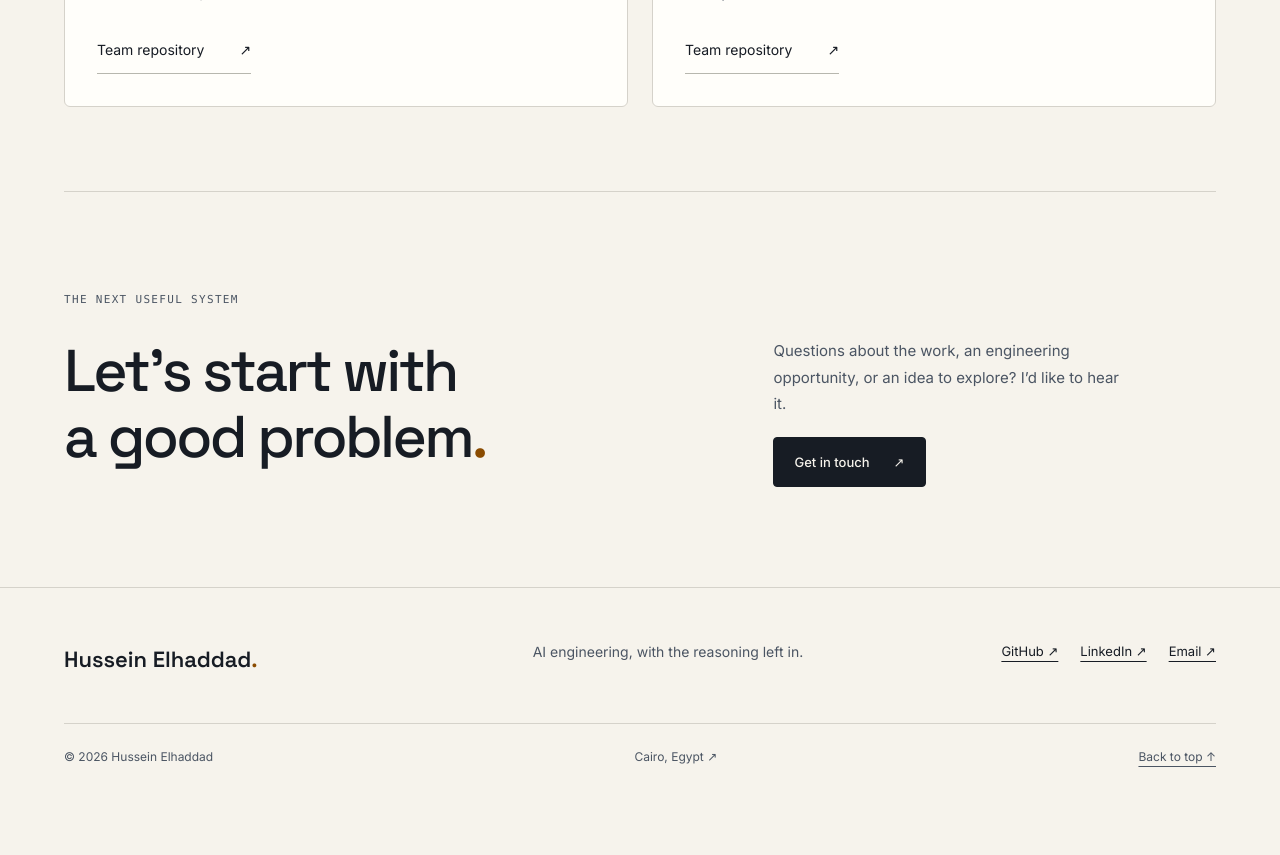
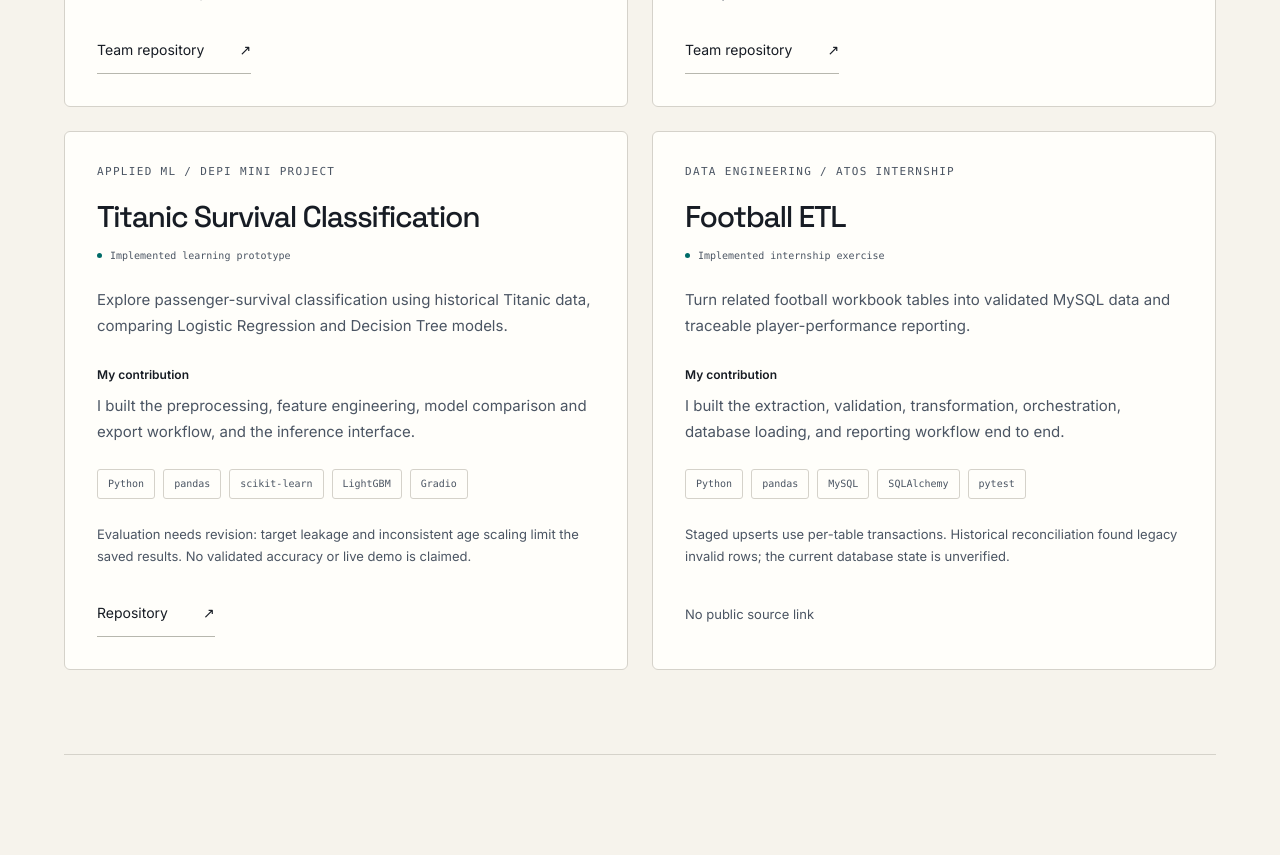
Before and after one commit to HusseinElhaddad/portfolio, a Next.js app: page /work in a window 1280 px wide. Shown: the part 2820-3675 px from the top of the page. Before the commit the page ends 3611 px from the top, so only its background shows below. Built offline with nearby package versions, Linux system fonts and the light colour scheme.

Commit message:
feat(work): publish confirmed project contributions
* feat(work): add confirmed Titanic project

* feat(work): reflect confirmed project roles

```diff
--- a/src/app/work/page.tsx
+++ b/src/app/work/page.tsx
@@ -6,7 +6,7 @@ import { ContactCTA } from "@/components/layout/Footer";
 import styles from "./work.module.css";
 export const metadata = pageMeta(
   "Selected work",
-  "Explore Olist data pipelines, FPL-Intel RAG integration, and Sawakli analytical foundations, plus focused contributions to So3ratk and Trip Planner.",
+  "Explore Olist, FPL-Intel, and Sawakli case studies, plus So3ratk, Trip Planner, a Titanic classification learning prototype, and Football ETL.",
   "/work/",
   "work",
 );
@@ -85,19 +85,25 @@ export default function Work() {
                   <dt>My contribution</dt>
                   <dd>{project.contribution}</dd>
                 </dl>
-                <ul className="tags" aria-label={`${project.name} team stack`}>
+                <ul className="tags" aria-label={`${project.name} stack`}>
                   {project.stack.map((item) => (
                     <li key={item}>{item}</li>
                   ))}
                 </ul>
                 <p className={styles.scope}>{project.note}</p>
-                <a
-                  href={project.repository}
-                  className="text-link"
-                  aria-label={`${project.name} team repository`}
-                >
-                  Team repository <span aria-hidden="true">↗</span>
-                </a>
+                {project.repository ? (
+                  <a
+                    href={project.repository}
+                    className="text-link"
+                    aria-label={`${project.name} ${project.repositoryLabel.toLowerCase()}`}
+                  >
+                    {project.repositoryLabel} <span aria-hidden="true">↗</span>
+                  </a>
+                ) : (
+                  <p className={styles.sourceAvailability}>
+                    {project.repositoryLabel}
+                  </p>
+                )}
               </article>
             ))}
           </div>
--- a/src/app/work/work.module.css
+++ b/src/app/work/work.module.css
@@ -86,8 +86,16 @@
   line-height: 1.7;
   margin-bottom: 24px;
 }
-.moreCard > a {
+.moreCard > a,
+.moreCard > .sourceAvailability {
   margin-top: auto;
+}
+.moreCard > .sourceAvailability {
+  min-height: 44px;
+  display: flex;
+  align-items: center;
+  margin-bottom: 0;
+  font-size: 13px;
 }
 @media (max-width: 900px) {
   .project {
--- a/src/content/projects.ts
+++ b/src/content/projects.ts
@@ -32,8 +32,8 @@ export const projects: Project[] = [
     field: "Contextual intelligence",
     title: "Give the numbers their context.",
     summary:
-      "A team-built football assistant combining player scoring with retrieved news. My focus: RAG, application integration, and deployment.",
-    role: "Team lead · RAG & integration · 6 people",
+      "A team-built football assistant combining player scoring with retrieved news. My focus: RAG, orchestration, rule-based NLU, integration, and deployment.",
+    role: "Team lead · RAG, orchestration & NLU · 6 people",
     status: "University team project",
     stack: ["Python", "Chroma", "XGBoost", "Streamlit"],
     accent: "teal",
@@ -64,7 +64,8 @@ export type SupportingProject = {
   status: string;
   stack: string[];
   note: string;
-  repository: string;
+  repository: string | null;
+  repositoryLabel: "Team repository" | "Repository" | "No public source link";
 };
 
 export const moreProjects: SupportingProject[] = [
@@ -80,6 +81,7 @@ export const moreProjects: SupportingProject[] = [
     stack: ["HTML", "CSS", "JavaScript", "YOLOv8", "Inference API"],
     note: "Model training and API work belong to the team. Live inference is unverified; this is food detection, not calorie estimation.",
     repository: "https://github.com/MoBahgat010/So3ratk",
+    repositoryLabel: "Team repository",
   },
   {
     slug: "trip-planner",
@@ -93,5 +95,35 @@ export const moreProjects: SupportingProject[] = [
     stack: ["Java", "Swing", "FlatLaf", "Maven", "CSV"],
     note: "The application was built by the team. Data persists through CSV export, using a basic parser.",
     repository: "https://github.com/Abdelrahman2542/Trip---Planner",
+    repositoryLabel: "Team repository",
+  },
+  {
+    slug: "titanic",
+    name: "Titanic Survival Classification",
+    context: "Applied ML / DEPI mini project",
+    problem:
+      "Explore passenger-survival classification using historical Titanic data, comparing Logistic Regression and Decision Tree models.",
+    contribution:
+      "I built the preprocessing, feature engineering, model comparison and export workflow, and the inference interface.",
+    status: "Implemented learning prototype",
+    stack: ["Python", "pandas", "scikit-learn", "LightGBM", "Gradio"],
+    note: "Evaluation needs revision: target leakage and inconsistent age scaling limit the saved results. No validated accuracy or live demo is claimed.",
+    repository:
+      "https://github.com/HusseinElhaddad/Titanic-Classification-DEPI-Mini-Project",
+    repositoryLabel: "Repository",
+  },
+  {
+    slug: "football-etl",
+    name: "Football ETL",
+    context: "Data engineering / Atos internship",
+    problem:
+      "Turn related football workbook tables into validated MySQL data and traceable player-performance reporting.",
+    contribution:
+      "I built the extraction, validation, transformation, orchestration, database loading, and reporting workflow end to end.",
+    status: "Implemented internship exercise",
+    stack: ["Python", "pandas", "MySQL", "SQLAlchemy", "pytest"],
+    note: "Staged upserts use per-table transactions. Historical reconciliation found legacy invalid rows; the current database state is unverified.",
+    repository: null,
+    repositoryLabel: "No public source link",
   },
 ];
```
Also changed, not shown: src/app/work/fpl-intel/page.tsx (+10 -7 lines), 4 other files (tests, documents, lock files or other folders).
